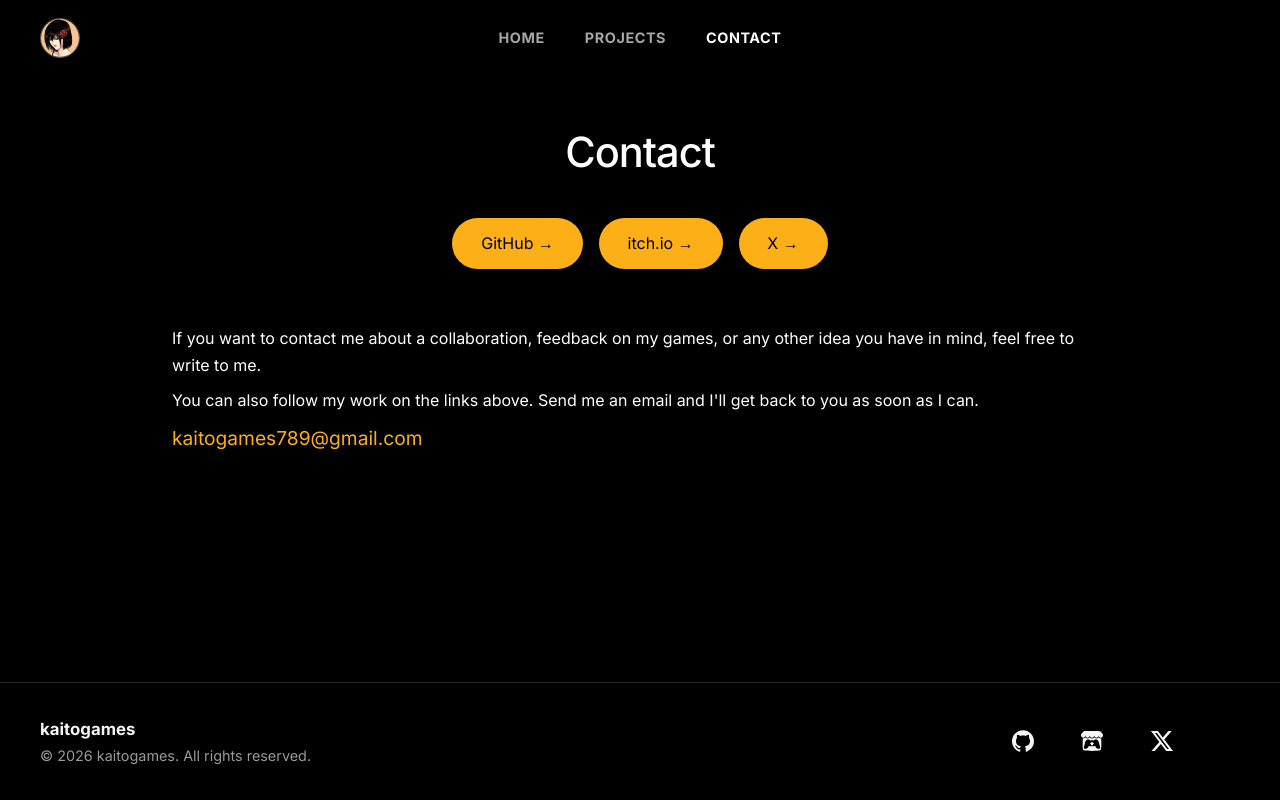
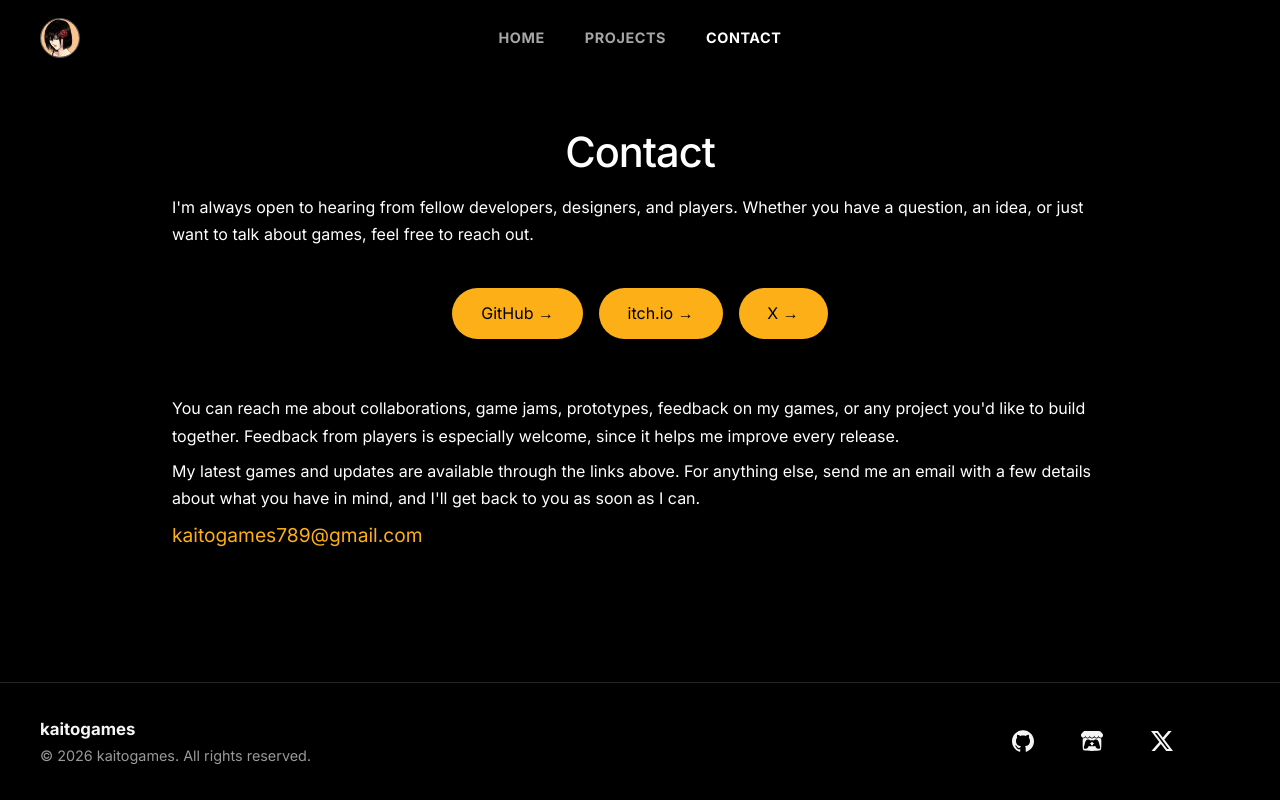
Before and after one commit to kaitogames/kaitogamesportfolio, a React (Vite) app: page /contact in a window 1280 px wide. Built offline with nearby package versions, Linux system fonts and the light colour scheme.

Commit message:
contact update

```diff
--- a/src/pages/Contact.jsx
+++ b/src/pages/Contact.jsx
@@ -4,6 +4,12 @@ function Contact() {
   return (
     <section className="contact-page">
       <h1 className="page-heading">Contact</h1>
+
+      <p className="contact-email-text">
+        I'm always open to hearing from fellow developers, designers, and
+        players. Whether you have a question, an idea, or just want to talk
+        about games, feel free to reach out.
+      </p>
 
       <div className="contact-buttons">
         <a
@@ -35,12 +41,15 @@ function Contact() {
       </div>
 
       <p className="contact-email-text">
-        If you want to contact me about a collaboration, feedback on my games,
-        or any other idea you have in mind, feel free to write to me.
+        You can reach me about collaborations, game jams, prototypes, feedback
+        on my games, or any project you'd like to build together. Feedback from
+        players is especially welcome, since it helps me improve every release.
       </p>
+
       <p className="contact-email-text">
-        You can also follow my work on the links above. Send me an email and
-        I'll get back to you as soon as I can.
+        My latest games and updates are available through the links above. For
+        anything else, send me an email with a few details about what you have
+        in mind, and I'll get back to you as soon as I can.
       </p>
 
       <a
```
